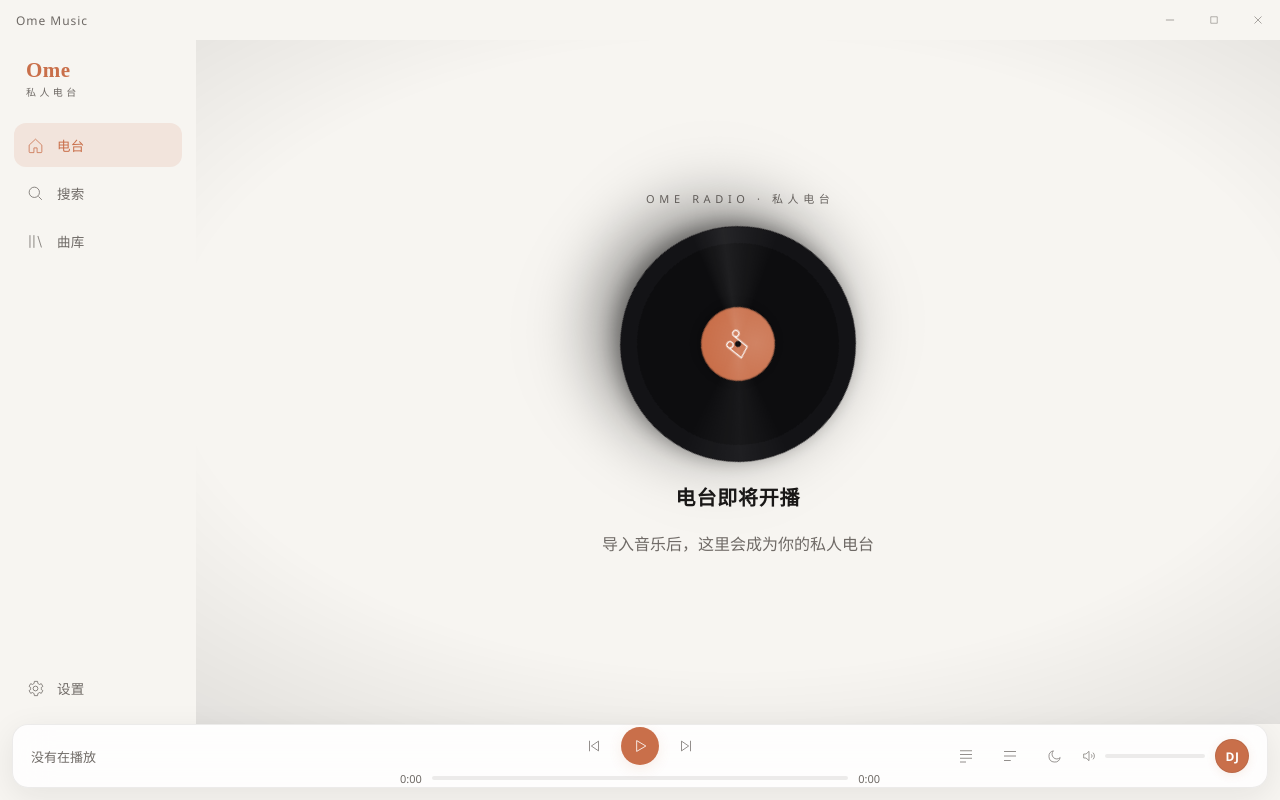
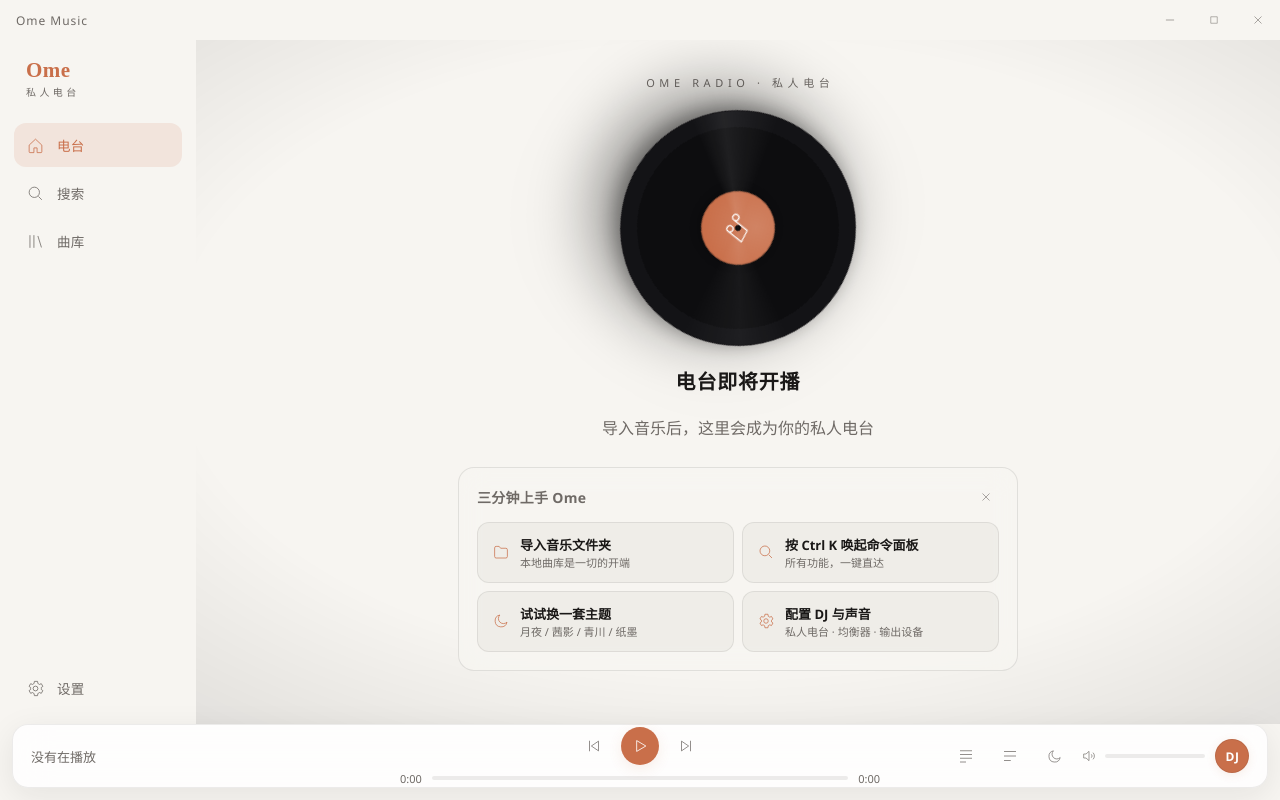
Before and after one commit to zerolyx/ome-music, a Preact app: page / in a window 1280 px wide. Built offline with nearby package versions, Linux system fonts and the light colour scheme.

Commit message:
feat(onboarding): 新手引导卡 + 命令面板音量/歌词重匹配/文件夹命令
- 首页空状态首启引导卡：导入文件夹 / Ctrl K / 换主题 / 配置 DJ，可关闭并记忆
- 命令面板新增：音量加减/静音、歌词重新匹配当前曲目、曲库文件夹直达

```diff
--- a/src/components/CommandPalette.tsx
+++ b/src/components/CommandPalette.tsx
@@ -13,13 +13,17 @@ import {
 import { djTab, drawerOpen, openDrawer } from "../state/dj";
 import {
   clearQueue,
+  currentTrack,
   isPlaying,
   next,
   playTracks,
   previous,
   queueOpen,
+  setVolume,
   togglePlayback,
+  volume,
 } from "../state/player";
+import { rematchLyric } from "../state/lyrics";
 import { openPlaylist, playlists } from "../state/playlists";
 import { setThemeChoice, THEME_PRESETS } from "../state/theme";
 import { openStage } from "../state/stage";
@@ -54,6 +58,7 @@ function buildCommands(): Command[] {
     { id: "lib.list", title: "曲库 · 列表视图", group: "曲库", hint: "列表", run: () => switchLibraryView("list") },
     { id: "lib.grid", title: "曲库 · 专辑墙", group: "曲库", hint: "专辑墙", run: () => switchLibraryView("grid") },
     { id: "lib.artists", title: "曲库 · 艺人视图", group: "曲库", hint: "艺人", run: () => switchLibraryView("artists") },
+    { id: "lib.folders", title: "曲库 · 文件夹", group: "曲库", hint: "文件夹", run: () => switchLibraryView("folders") },
     { id: "lib.playlists", title: "曲库 · 歌单", group: "曲库", hint: "歌单", run: () => switchLibraryView("playlists") },
     { id: "lib.history", title: "曲库 · 播放历史", group: "曲库", hint: "历史", run: () => switchLibraryView("history") },
     // 播放控制
@@ -62,6 +67,10 @@ function buildCommands(): Command[] {
     { id: "play.next", title: "下一首", group: "播放", run: () => next(true) },
     { id: "play.queue", title: "打开播放队列", group: "播放", run: () => (queueOpen.value = true) },
     { id: "play.clear", title: "清空播放队列", group: "播放", run: () => clearQueue() },
+    { id: "volume.up", title: "音量 · 加大", group: "播放", hint: `${Math.round(volume.value * 100)}%`, run: () => setVolume(volume.value + 0.1) },
+    { id: "volume.down", title: "音量 · 减小", group: "播放", hint: `${Math.round(volume.value * 100)}%`, run: () => setVolume(volume.value - 0.1) },
+    { id: "volume.mute", title: "音量 · 静音", group: "播放", run: () => setVolume(0) },
+    { id: "lyric.rematch", title: "歌词 · 重新匹配当前曲目", group: "播放", hint: currentTrack.value ? currentTrack.value.title : "未在播放", run: () => { const track = currentTrack.value; if (track) void rematchLyric(track); } },
     { id: "stage.open", title: "打开歌词舞台", group: "播放", run: () => openStage() },
     { id: "viz.open", title: "打开视觉器", group: "播放", run: () => openViz() },
     // DJ
--- /dev/null
+++ b/src/components/WelcomeCard.tsx
@@ -0,0 +1,71 @@
+import { useState } from "preact/hooks";
+import { Icon } from "./Icon";
+import { openPalette } from "../state/commands";
+import { importFolder } from "../state/library";
+import { THEME_PRESETS, themeChoice, setThemeChoice } from "../state/theme";
+import { activeView } from "../state/app";
+
+const KEY = "ome.welcome.dismissed";
+
+function loadDismissed(): boolean {
+  try {
+    return localStorage.getItem(KEY) === "1";
+  } catch {
+    return false;
+  }
+}
+
+/** 首次启动引导卡：电台未开播时的功能导览（Folia onboarding 的轻量版） */
+export function WelcomeCard() {
+  const [dismissed, setDismissed] = useState(loadDismissed);
+  if (dismissed) return null;
+
+  const dismiss = () => {
+    setDismissed(true);
+    try {
+      localStorage.setItem(KEY, "1");
+    } catch {
+      /* ignore */
+    }
+  };
+
+  const cycleTheme = () => {
+    const ids = THEME_PRESETS.map((preset) => preset.id);
+    const index = ids.indexOf(themeChoice.value as (typeof ids)[number]);
+    const next = ids[(index + 1) % ids.length] ?? "noir";
+    setThemeChoice(next);
+  };
+
+  return (
+    <div class="welcome-card">
+      <div class="welcome-head">
+        <span class="welcome-title">三分钟上手 Ome</span>
+        <button class="welcome-close" aria-label="关闭引导" onClick={dismiss}>
+          <Icon name="close" size={14} />
+        </button>
+      </div>
+      <div class="welcome-grid">
+        <button class="welcome-item" onClick={() => void importFolder()}>
+          <Icon name="folder" size={18} />
+          <span class="welcome-item-title">导入音乐文件夹</span>
+          <span class="welcome-item-hint">本地曲库是一切的开端</span>
+        </button>
+        <button class="welcome-item" onClick={openPalette}>
+          <Icon name="search" size={18} />
+          <span class="welcome-item-title">按 Ctrl K 唤起命令面板</span>
+          <span class="welcome-item-hint">所有功能，一键直达</span>
+        </button>
+        <button class="welcome-item" onClick={cycleTheme}>
+          <Icon name="moon" size={18} />
+          <span class="welcome-item-title">试试换一套主题</span>
+          <span class="welcome-item-hint">月夜 / 茜影 / 青川 / 纸墨</span>
+        </button>
+        <button class="welcome-item" onClick={() => (activeView.value = "settings")}>
+          <Icon name="settings" size={18} />
+          <span class="welcome-item-title">配置 DJ 与声音</span>
+          <span class="welcome-item-hint">私人电台 · 均衡器 · 输出设备</span>
+        </button>
+      </div>
+    </div>
+  );
+}
--- a/src/state/lyrics.ts
+++ b/src/state/lyrics.ts
@@ -298,3 +298,17 @@ export async function loadLyricFor(track: Track | null): Promise<void> {
   if (lyric) presentParsed(track.id, lyric);
   else clearLyrics();
 }
+
+/** 手动重新匹配歌词：清掉本地/匹配缓存后按当前曲目重拉（命令面板「歌词 · 重新匹配」） */
+export async function rematchLyric(track: Track): Promise<void> {
+  localLrcCache.delete(track.id);
+  matchedCache.delete(track.id);
+  rawByTrack.delete(track.id);
+  if (lyricTrackId.value === track.id) {
+    lyricLines.value = [];
+    yrcLines.value = [];
+    tlyricLines.value = [];
+    lyricTrackId.value = null;
+  }
+  await loadLyricFor(track);
+}
--- a/src/styles/layout.css
+++ b/src/styles/layout.css
@@ -2424,3 +2424,68 @@ body::before {
   text-overflow: ellipsis;
   white-space: nowrap;
 }
+
+/* ============ 新手引导卡 ============ */
+.welcome-card {
+  width: min(560px, 92vw);
+  margin: 8px auto 0;
+  padding: 16px 18px 18px;
+  border-radius: 16px;
+  border: 1px solid color-mix(in srgb, var(--text) 10%, transparent);
+  background: color-mix(in srgb, var(--bg) 72%, transparent);
+  backdrop-filter: blur(14px);
+  text-align: left;
+}
+.welcome-head {
+  display: flex;
+  align-items: center;
+  justify-content: space-between;
+  margin-bottom: 12px;
+}
+.welcome-title {
+  font-size: 14px;
+  font-weight: 600;
+  letter-spacing: 0.02em;
+}
+.welcome-close {
+  display: grid;
+  place-items: center;
+  width: 26px;
+  height: 26px;
+  border-radius: 8px;
+  border: none;
+  background: transparent;
+  color: var(--text-dim);
+  cursor: pointer;
+}
+.welcome-close:hover { color: var(--text); background: color-mix(in srgb, var(--text) 8%, transparent); }
+.welcome-grid {
+  display: grid;
+  grid-template-columns: 1fr 1fr;
+  gap: 8px;
+}
+.welcome-item {
+  display: grid;
+  grid-template-columns: auto 1fr;
+  grid-template-rows: auto auto;
+  column-gap: 10px;
+  align-items: center;
+  padding: 12px 14px;
+  border-radius: 12px;
+  border: 1px solid color-mix(in srgb, var(--text) 8%, transparent);
+  background: color-mix(in srgb, var(--text) 4%, transparent);
+  color: var(--text);
+  cursor: pointer;
+  text-align: left;
+  transition: border-color 0.2s var(--ease-signature), background 0.2s var(--ease-signature);
+}
+.welcome-item:hover {
+  border-color: var(--accent);
+  background: color-mix(in srgb, var(--accent) 8%, transparent);
+}
+.welcome-item svg { grid-row: 1 / 3; color: var(--accent); }
+.welcome-item-title { font-size: 13px; font-weight: 600; }
+.welcome-item-hint { font-size: 11px; color: var(--text-dim); }
+@media (max-width: 560px) {
+  .welcome-grid { grid-template-columns: 1fr; }
+}
--- a/src/views/Home.tsx
+++ b/src/views/Home.tsx
@@ -1,6 +1,7 @@
 import { useEffect } from "preact/hooks";
 import { Icon } from "../components/Icon";
 import { HomeLyrics } from "../components/HomeWidgets";
+import { WelcomeCard } from "../components/WelcomeCard";
 import { StageSpectrum } from "../components/StageSpectrum";
 import { currentTrack, currentIndex, duration, isPlaying, position, queue } from "../state/player";
 import { coverUrl } from "../lib/api";
@@ -194,6 +195,7 @@ export function HomeView() {
           </div>
           <h1>电台即将开播</h1>
           <p class="home-hint">导入音乐后，这里会成为你的私人电台</p>
+          {!demo && <WelcomeCard />}
           {djConfig.value?.configured && (
             <button class="btn-primary home-radio-cta" onClick={() => void startRadioIfIdle()}>
               不必选歌，按下播放就好
```
